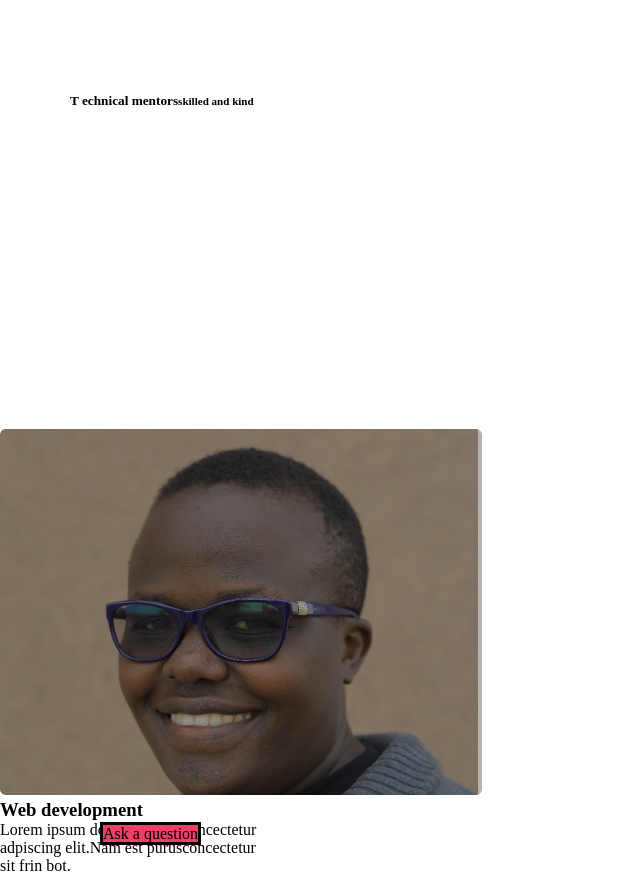
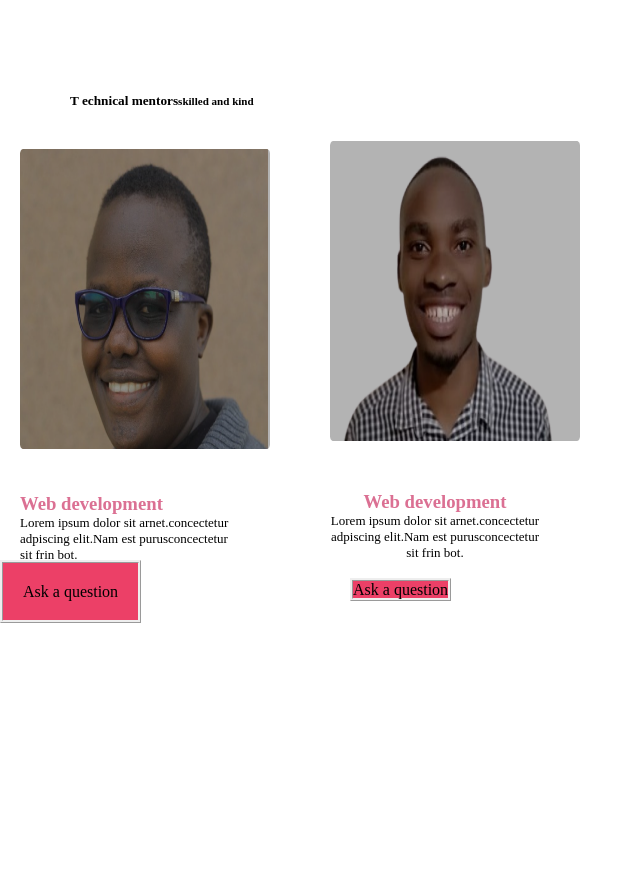
Before and after one commit to phinic925/moringa-school-website, a plain HTML site: page index.html in a window 1280 px wide. Shown: the part 2300-3178 px from the top of the page, without its empty margins (0-643 px from the left). Drawn offline with Linux system fonts and the light colour scheme.

Commit message:
add changes to the headings

```diff
--- a/index.css
+++ b/index.css
@@ -216,3 +216,62 @@ h4{
   position: relative;
   top:-250px;
 }
+.dir2 img{
+  height: 300px;
+  width: 250px;
+  position: relative;
+  top:-300px ;
+  padding: 20px;
+
+}
+.web1{
+  color: palevioletred;
+  position: relative;
+  top: -300px;
+  padding:20px ;
+}
+.sit{
+  color: black;
+  font-size: small;
+  position: relative;
+  top: -340px;
+  padding: 20px;
+}
+.ask{
+  background-color: #EC4067;
+  border: ridge;
+  position: relative;
+  top: -340px;
+  padding: 20px;
+}
+.image6 img{
+  float:right;
+  align-items: center;
+  position: relative;
+  top:-800px;
+  left: -700px;
+  width:250px;
+  height: 300px;
+}
+.web2{
+  color: palevioletred;
+  text-align: center;
+  position: relative;
+  top: -450px;
+  left: -80px;
+}
+.arn{
+  text-align: center;
+  font-size: small;
+  position: relative;
+  top: -450px;
+  left: -80px;
+}
+.now1{
+  float: center;
+  background-color: #EC4067;
+  border: ridge;
+  position: relative;
+  top: -430px;
+  left: 350px;
+}
--- a/index.html
+++ b/index.html
@@ -141,32 +141,32 @@
 <img src="assets/images/image 5.png">
  </div>
  <div>
-   <h3> Web development </h3>
+   <h3 class="web1" > Web development </h3>
  </div>
 
   <div>
-<p> Lorem ipsum dolor sit  arnet.concectetur
+<p class="sit"> Lorem ipsum dolor sit  arnet.concectetur
   <br>adpiscing elit.Nam est purusconcectetur <br>sit frin bot.
 
 </p>
   </div>
 <div>
-<span class="now">Ask a question </span>
+<span class="ask">Ask a question </span>
 </div>
-<div>
+<div class="image6">
 <img src="assets/images/image 6.png">
 </div>
 <div>
-  <h3> Web development </h3>
+  <h3  class="web2"> Web development </h3>
 
  </div>
 
 
 <div>
-<p> Lorem ipsum dolor sit  arnet.concectetur
+<p class="arn"> Lorem ipsum dolor sit  arnet.concectetur
   <br>adpiscing elit.Nam est purusconcectetur <br>sit frin bot.</p></div>
   <div>
-<span class="now">Ask a question </span>
+<span class="now1">Ask a question </span>
 </div> <div>
 <img src="assets/images/image 7.png">
 </div>
```
